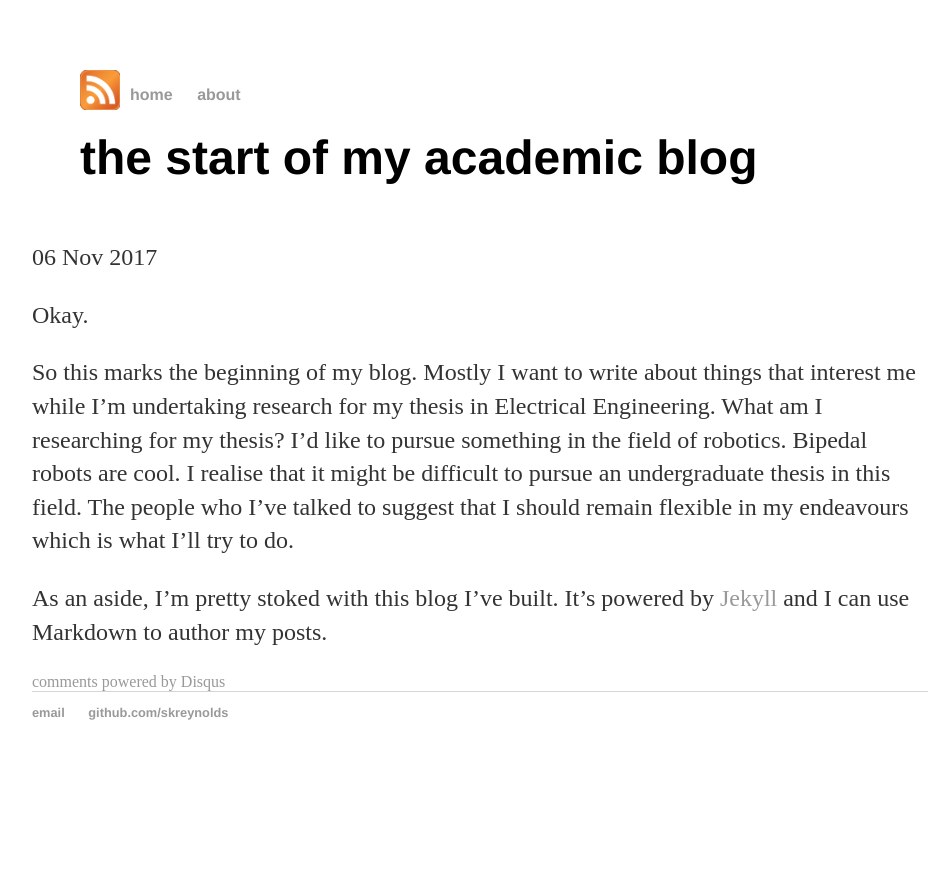
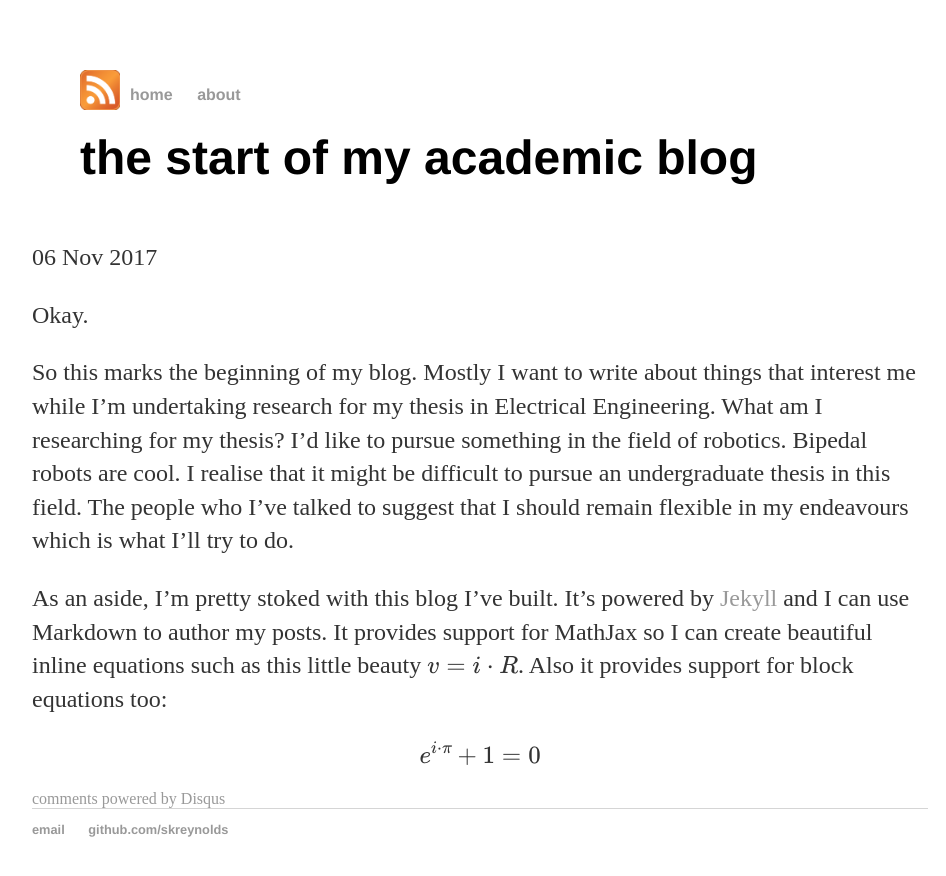
Before and after one commit to skreynolds/skreynolds.github.io, a Jekyll site: the page built from _posts/2017-11-06-shane-reynolds-site-launched.md, in a window 1280 px wide. Shown: the top 876 px of the page, without its empty margins (160-1106 px from the left). Built offline with Jekyll 4.4.1, drawn with Linux system fonts in a browser that asks for light colours; formulas are drawn with MathJax 3; comment, search, counter and statistics services are not loaded.

Commit message:
Worked out how to use MathJax with Jekyll blog posts, but am yet to determine how to get nicely formatted block equations - they are too big currently

```diff
--- a/_layouts/default.html
+++ b/_layouts/default.html
@@ -12,7 +12,7 @@
 			<link rel="stylesheet" type="text/css" href="/css/main.css">
 
 			<!-- Mathjax capability for them posts -->
-			<script src="https://cdnjs.cloudflare.com/ajax/libs/mathjax/2.7.0/MathJax.js?config=TeX-AMS-MML_HTMLorMML" type="text/javascript"></script>
+			<script src="https://cdnjs.cloudflare.com/ajax/libs/mathjax/2.7.1/MathJax.js?config=TeX-AMS-MML_HTMLorMML" type="text/javascript"></script>
 
 			{% include analytics.html %}
 
--- a/_posts/2017-11-06-shane-reynolds-site-launched.md
+++ b/_posts/2017-11-06-shane-reynolds-site-launched.md
@@ -8,4 +8,6 @@ Okay.
 
 So this marks the beginning of my blog. Mostly I want to write about things that interest me while I'm undertaking research for my thesis in Electrical Engineering. What am I researching for my thesis? I'd like to pursue something in the field of robotics. Bipedal robots are cool. I realise that it might be difficult to pursue an undergraduate thesis in this field. The people who I've talked to suggest that I should remain flexible in my endeavours which is what I'll try to do.
 
-As an aside, I'm pretty stoked with this blog I've built. It's powered by [Jekyll](http://jekyllrb.com) and I can use Markdown to author my posts.
+As an aside, I'm pretty stoked with this blog I've built. It's powered by [Jekyll](http://jekyllrb.com) and I can use Markdown to author my posts. It provides support for MathJax so I can create beautiful inline equations such as this little beauty $$ v = i \cdot R $$. Also it provides support for block equations too:
+
+<div style="font-size: 1.5em; color: #333;">$$ e^{i \cdot \pi} + 1 = 0 $$</div>
```
